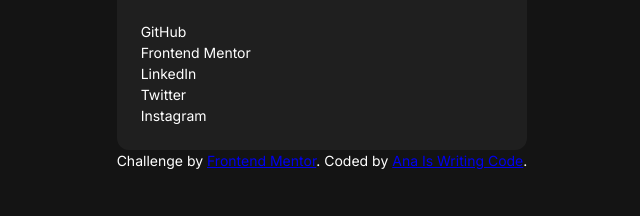
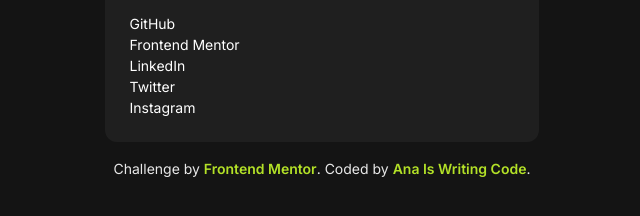
Before and after one commit to anaiswritingcode/social-links-profile, a plain HTML site: page index.html in a window 1280 px wide. Shown: the part 438-654 px from the top of the page, without its empty margins (318-958 px from the left). Drawn offline with Linux system fonts and the light colour scheme.

Commit message:
feat(attribution): style attribution in CSS

```diff
--- a/style.css
+++ b/style.css
@@ -123,3 +123,23 @@ body {
   font-weight: 300;
   opacity: 0.9;
 }
+
+/** Footer **/
+
+.attribution {
+  padding: 0 0.5rem;
+  margin-top: 1rem;
+  text-align: center;
+  opacity: 0.9;
+}
+
+.attribution__links {
+  color: var(--green);
+  font-weight: 600;
+  text-decoration: none;
+  transition: all ease 0.3s;
+}
+
+.attribution__links:hover {
+  color: hsl(34, 78%, 85%);
+}
```
